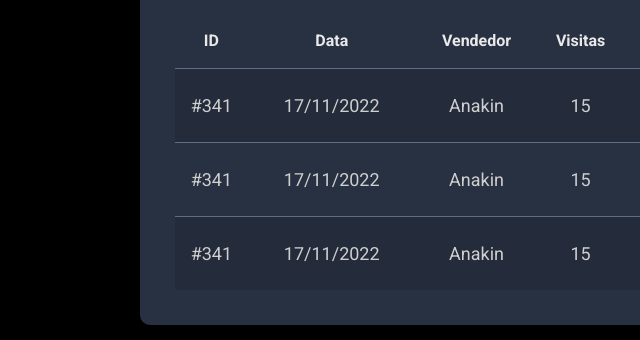
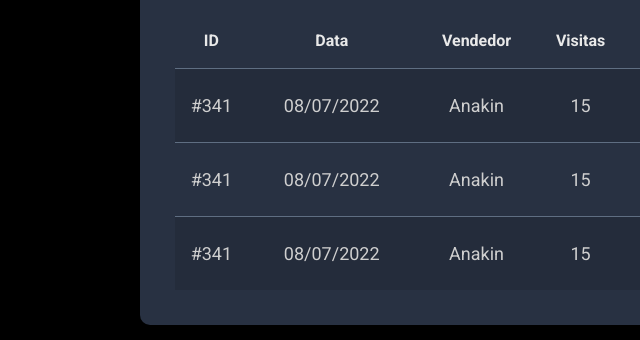
Before and after one commit to BethSSChagas/dsmeta-css, a plain HTML site: page index.html in a window 1280 px wide. Shown: the part 454-794 px from the top of the page, 50-690 px from the left. Drawn offline with Linux system fonts and the light colour scheme.

```diff
--- a/index.html
+++ b/index.html
@@ -50,7 +50,7 @@
                     <tbody>
                         <tr>
                             <td class="show992">#341</td>
-                            <td class="show576">17/11/2022</td>
+                            <td class="show576">08/07/2022</td>
                             <td>Anakin</td>
                             <td class="show992">15</td>
                             <td class="show992">11</td>
@@ -65,7 +65,7 @@
                         </tr>
                         <tr>
                             <td class="show992">#341</td>
-                            <td class="show576">17/11/2022</td>
+                            <td class="show576">08/07/2022</td>
                             <td>Anakin</td>
                             <td class="show992">15</td>
                             <td class="show992">11</td>
@@ -80,7 +80,7 @@
                         </tr>
                         <tr>
                             <td class="show992">#341</td>
-                            <td class="show576">17/11/2022</td>
+                            <td class="show576">08/07/2022</td>
                             <td>Anakin</td>
                             <td class="show992">15</td>
                             <td class="show992">11</td>
--- a/styles.css
+++ b/styles.css
@@ -1,4 +1,4 @@
-@import url('https://fonts.googleapis.com/css2? family= Roboto:wght@300;400;700 & display=swap');
+@import url('https://fonts.googleapis.com/css2?family=Roboto:wght@300;400;700&display=swap');
 
 * {
     font-family: 'Roboto', sans-serif;
```
